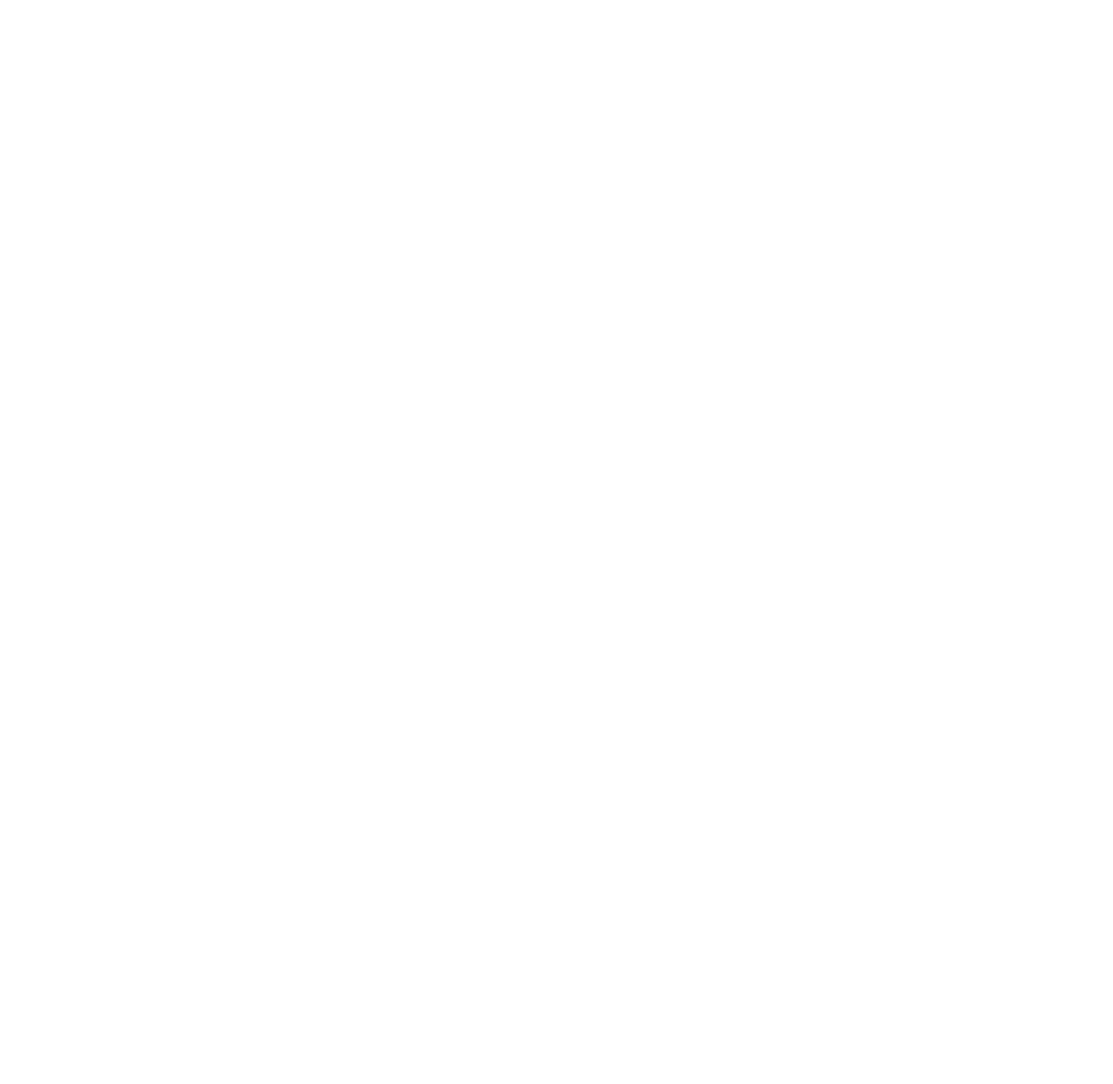
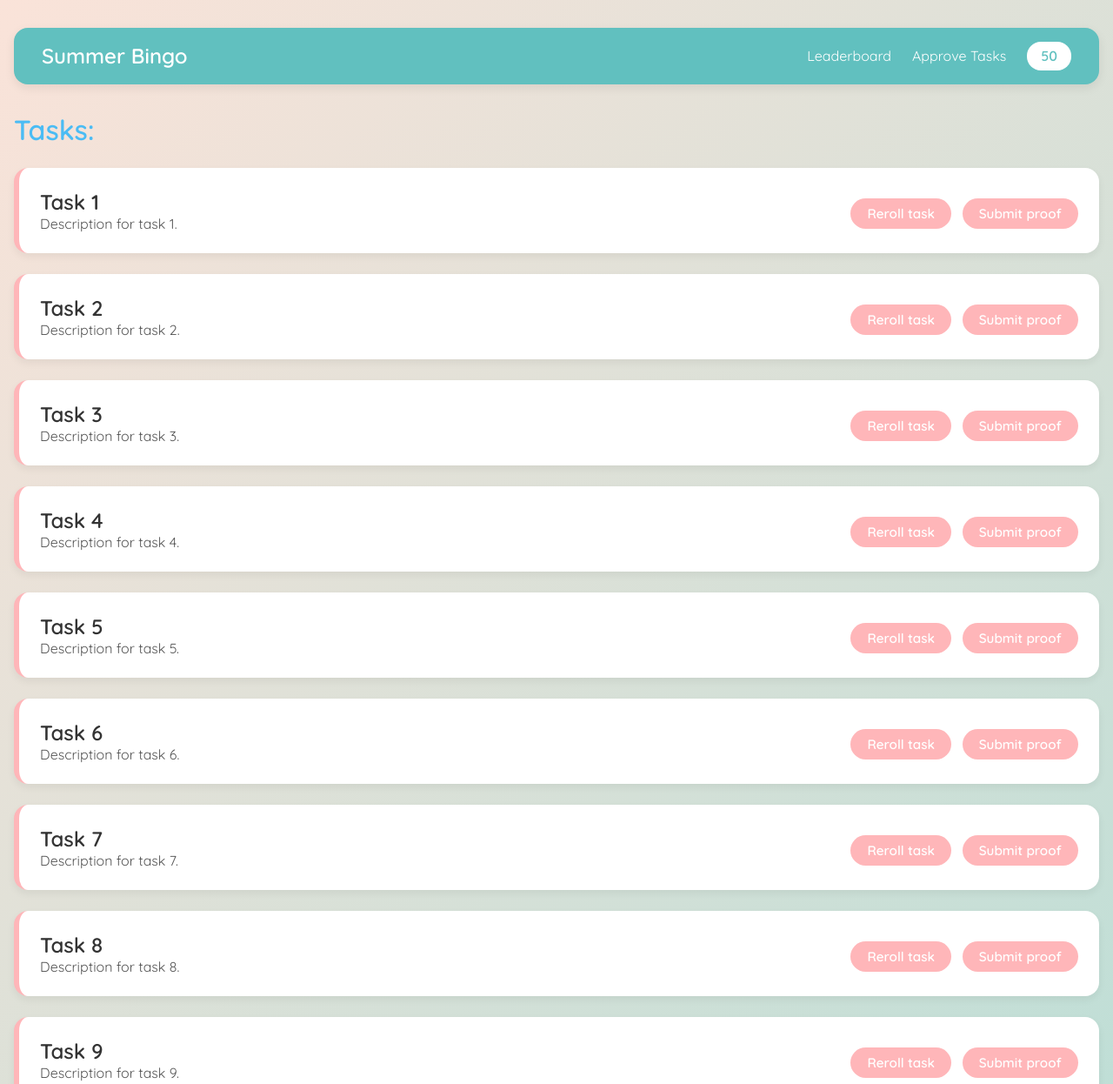
Before and after one commit to m1orez/summer-bingo, a plain HTML site: page pages/tasks.html in a window 1280 px wide. Shown: the top 1246 px of the page at 87% size. Before the commit the page ends 800 px from the top, so only its background shows below. Drawn offline with Linux system fonts and the light colour scheme.

Commit message:
tasks page added - styling changed to have the same theme everywhere

```diff
--- a/pages/tasks.html
+++ b/pages/tasks.html
@@ -0,0 +1,137 @@
+<!DOCTYPE html>
+<html lang="en">
+<head>
+  <meta charset="UTF-8" />
+  <meta name="viewport" content="width=device-width, initial-scale=1.0"/>
+  <title>Tasks | Summer Bingo</title>
+  <link rel="stylesheet" href="../styles/tasks.css" />
+</head>
+<body>
+  <nav>
+    <a href="./tasks.html" class="brand">Summer Bingo</a>
+
+    <div class="nav-items">
+      <a href="#">Leaderboard</a>
+      <a href="#">Approve Tasks</a>
+      <p id="seashells">50</p>
+    </div>
+  </nav>
+
+  <main>
+    <h1 class="page-title">Tasks:</h1>
+    <div class="tasks-wrapper">
+
+      <div class="taskContainer" id="task1">
+        <div class="task-info">
+          <h2>Task 1</h2>
+          <p>Description for task 1.</p>
+        </div>
+        <div class="task-actions">
+          <button class="reroll-btn">Reroll task</button>
+          <a href="./taskProof.html" class="proof-btn">Submit proof</a>
+        </div>
+      </div>
+
+      <div class="taskContainer" id="task2">
+        <div class="task-info">
+          <h2>Task 2</h2>
+          <p>Description for task 2.</p>
+        </div>
+        <div class="task-actions">
+          <button class="reroll-btn">Reroll task</button>
+          <a href="./taskProof.html" class="proof-btn">Submit proof</a>
+        </div>
+      </div>
+
+      <div class="taskContainer" id="task3">
+        <div class="task-info">
+          <h2>Task 3</h2>
+          <p>Description for task 3.</p>
+        </div>
+        <div class="task-actions">
+          <button class="reroll-btn">Reroll task</button>
+          <a href="./taskProof.html" class="proof-btn">Submit proof</a>
+        </div>
+      </div>
+
+      <div class="taskContainer" id="task4">
+        <div class="task-info">
+          <h2>Task 4</h2>
+          <p>Description for task 4.</p>
+        </div>
+        <div class="task-actions">
+          <button class="reroll-btn">Reroll task</button>
+          <a href="./taskProof.html" class="proof-btn">Submit proof</a>
+        </div>
+      </div>
+
+      <div class="taskContainer" id="task5">
+        <div class="task-info">
+          <h2>Task 5</h2>
+          <p>Description for task 5.</p>
+        </div>
+        <div class="task-actions">
+          <button class="reroll-btn">Reroll task</button>
+          <a href="./taskProof.html" class="proof-btn">Submit proof</a>
+        </div>
+      </div>
+
+      <div class="taskContainer" id="task6">
+        <div class="task-info">
+          <h2>Task 6</h2>
+          <p>Description for task 6.</p>
+        </div>
+        <div class="task-actions">
+          <button class="reroll-btn">Reroll task</button>
+          <a href="./taskProof.html" class="proof-btn">Submit proof</a>
+        </div>
+      </div>
+
+      <div class="taskContainer" id="task7">
+        <div class="task-info">
+          <h2>Task 7</h2>
+          <p>Description for task 7.</p>
+        </div>
+        <div class="task-actions">
+          <button class="reroll-btn">Reroll task</button>
+          <a href="./taskProof.html" class="proof-btn">Submit proof</a>
+        </div>
+      </div>
+
+      <div class="taskContainer" id="task8">
+        <div class="task-info">
+          <h2>Task 8</h2>
+          <p>Description for task 8.</p>
+        </div>
+        <div class="task-actions">
+          <button class="reroll-btn">Reroll task</button>
+          <a href="./taskProof.html" class="proof-btn">Submit proof</a>
+        </div>
+      </div>
+
+      <div class="taskContainer" id="task9">
+        <div class="task-info">
+          <h2>Task 9</h2>
+          <p>Description for task 9.</p>
+        </div>
+        <div class="task-actions">
+          <button class="reroll-btn">Reroll task</button>
+          <a href="./taskProof.html" class="proof-btn">Submit proof</a>
+        </div>
+      </div>
+
+      <div class="taskContainer" id="task10">
+        <div class="task-info">
+          <h2>Task 10</h2>
+          <p>Description for task 10.</p>
+        </div>
+        <div class="task-actions">
+          <button class="reroll-btn">Reroll task</button>
+          <a href="./taskProof.html" class="proof-btn">Submit proof</a>
+        </div>
+      </div>
+
+    </div>
+  </main>
+</body>
+</html>
--- a/styles/index.css
+++ b/styles/index.css
@@ -1,14 +1,16 @@
+@import url('https://fonts.googleapis.com/css2?family=Quicksand:wght@400;600&display=swap');
+
 * {
   margin: 0;
   padding: 0;
   box-sizing: border-box;
-    font-family: 'Poppins', sans-serif;
+  font-family: 'Quicksand', sans-serif;
 }
 
 body {
   display: flex;
   height: 100vh;
-    background: linear-gradient(135deg, #a0eec0 0%, #ffe8a3 100%);
+  background: linear-gradient(135deg, #FAE3D9, #BBDED6);
   color: #333;
 }
 
@@ -25,14 +27,14 @@ img {
   display: flex;
   flex-direction: column;
   justify-content: center;
-    background-color: rgba(255, 255, 255, 0.85);
-    backdrop-filter: blur(10px);
-    color: #333;
+  background-color: rgba(255, 255, 255, 0.9);
+  border-radius: 1.5rem;
+  box-shadow: 0 4px 12px rgba(0, 0, 0, 0.08);
 }
 
 #login h1 {
-    font-size: 3.5rem;
-    color: #FFA07A;
+  font-size: 3rem;
+  color: #61C0BF;
   margin-bottom: 1rem;
 }
 
@@ -50,39 +52,39 @@ img {
   display: block;
   margin-bottom: 0.5rem;
   color: #333;
-    font-weight: bold;
+  font-weight: 600;
 }
 
 .input-container input {
   width: 100%;
   padding: 0.75rem 1rem;
   border: 1px solid #ccc;
-    border-radius: 12px;
+  border-radius: 1rem;
   background-color: #fff;
   font-size: 1rem;
   transition: border 0.3s ease;
 }
 
 .input-container input:focus {
-    border-color: #FF7F50;
+  border-color: #FFB6B9;
   outline: none;
 }
 
 button {
   padding: 0.8rem 1.5rem;
-    background-color: #40E0D0;
+  background-color: #FFB6B9;
   color: white;
   font-size: 1.1rem;
-    font-weight: bold;
+  font-weight: 600;
   border: none;
-    border-radius: 12px;
+  border-radius: 2rem;
   cursor: pointer;
   transition: background-color 0.3s ease;
-    margin-top: 1rem;
 }
 
 button:hover {
-    background-color: #30cfc0;
+  background-color: #FAD4C0;
+  color: #333;
 }
 
 form p {
@@ -92,13 +94,14 @@ form p {
 }
 
 form a {
-    color: #FFA07A;
+  color: #61C0BF;
   text-decoration: none;
 }
 
 form a:hover {
   text-decoration: underline;
 }
+
 @media (max-width: 768px) {
   body {
     flex-direction: column;
@@ -109,43 +112,13 @@ form a:hover {
     height: 40vh;
   }
 
-    .signup,
   #login {
     width: 100vw;
-        padding: 2rem 1.5rem;
+    padding: 2rem;
     text-align: center;
   }
 
-    .signup h1,
   #login h1 {
-        font-size: 2.5rem;
-    }
-
-    .signup p,
-    #login p {
-        font-size: 1rem;
-    }
-
-    .input-container {
-        text-align: left;
-    }
-
-    .input-container label {
-        font-size: 0.95rem;
-    }
-
-    .input-container input {
-        font-size: 1rem;
-        padding: 0.7rem 1rem;
-    }
-
-    button {
-        font-size: 1rem;
-        padding: 0.7rem;
-        width: 100%;
-    }
-
-    form p {
-        font-size: 0.9rem;
+    font-size: 2rem;
   }
 }
--- a/styles/interests.css
+++ b/styles/interests.css
@@ -1,12 +1,14 @@
+@import url('https://fonts.googleapis.com/css2?family=Quicksand:wght@400;600&display=swap');
+
 * {
   margin: 0;
   padding: 0;
   box-sizing: border-box;
-    font-family: 'Poppins', sans-serif;
+  font-family: 'Quicksand', sans-serif;
 }
 
 body {
-    background: linear-gradient(135deg, #fff1e6 0%, #c7f9cc 100%);
+  background: linear-gradient(135deg, #FAE3D9, #BBDED6);
   color: #333;
   padding: 2rem;
   min-height: 100vh;
@@ -16,7 +18,7 @@
   font-size: 2rem;
   text-align: center;
   margin-bottom: 2rem;
-    color: #ff8ba7;
+  color: #61C0BF;
 }
 
 p {
@@ -35,47 +37,46 @@
 }
 
 .interestCard {
-    background-color: #fff9f0;
-    padding: 1rem 1.5rem;
-    border-radius: 2rem;
+  background-color: #ffffff;
+  padding: 1.5rem;
+  border-radius: 1.5rem;
   cursor: pointer;
   transition: all 0.3s ease;
-    box-shadow: 0 4px 8px rgba(0, 0, 0, 0.05);
-    border: 2px solid transparent;
+  box-shadow: 0 4px 10px rgba(0, 0, 0, 0.06);
+  border: 3px solid transparent;
   display: flex;
   flex-direction: column;
   gap: 0.5rem;
 }
 
 .interestCard h2 {
-    font-size: 1.1rem;
-    color: #344e41;
-    gap: 0.5rem;
+  font-size: 1.2rem;
+  color: #61C0BF;
   margin: 0;
 }
 
 .interestCard img {
-    width: 24px;
-    height: 24px;
+  width: 28px;
+  height: 28px;
   object-fit: contain;
 }
 
 .interestCard p {
-    font-size: 0.9rem;
+  font-size: 0.95rem;
   color: #555;
   text-align: left;
 }
 
 .interestCard:hover {
-    background: linear-gradient(135deg, #fefae0, #faedcd);
-    border-color: #f4a261;
-    box-shadow: 0 6px 12px rgba(244, 162, 97, 0.15);
-    transform: translateY(-3px);
+  background-color: #fefefe;
+  border-color: #FFB6B9;
+  transform: translateY(-4px);
+  box-shadow: 0 8px 16px rgba(75, 188, 244, 0.15);
 }
+
 .interestCard.selected {
   background: linear-gradient(135deg, #ffffff, #ffdae1);
-    border-color: #519ce7;
-    box-shadow: 0 8px 16px rgba(231, 111, 81, 0.25);
+  border-color: #61C0BF;
   transform: scale(1.02);
 }
 
@@ -84,23 +85,22 @@
   margin: 2rem auto;
   padding: 0.75rem 2rem;
   font-size: 1.1rem;
-    background: linear-gradient(135deg, #ffafcc, #cdb4db);
+  background: #FFB6B9;
   border: none;
   border-radius: 2rem;
   color: #fff;
   cursor: pointer;
-    box-shadow: 0 6px 12px rgba(0, 0, 0, 0.15);
+  box-shadow: 0 6px 12px rgba(0, 0, 0, 0.12);
   transition: all 0.3s ease;
   font-weight: 600;
   letter-spacing: 0.5px;
 }
 
 button:hover {
-    background: linear-gradient(135deg, #cdb4db, #ffafcc);
+  background-color: #FAD4C0;
+  color: #333;
   transform: scale(1.05);
-    box-shadow: 0 8px 16px rgba(0, 0, 0, 0.2);
 }
-
 
 @media (max-width: 600px) {
   .interest-grid {
@@ -114,7 +114,7 @@
 
   .interestCard {
     padding: 1rem;
-        border-radius: 1.5rem;
+    border-radius: 1rem;
   }
 
   .interestCard h2 {
@@ -126,7 +126,7 @@
   }
 
   .interestCard img {
-        width: 20px;
-        height: 20px;
+    width: 24px;
+    height: 24px;
   }
 }
--- a/styles/register.css
+++ b/styles/register.css
@@ -1,14 +1,16 @@
+@import url('https://fonts.googleapis.com/css2?family=Quicksand:wght@400;600&display=swap');
+
 * {
   margin: 0;
   padding: 0;
   box-sizing: border-box;
-    font-family: 'Poppins', sans-serif;
+  font-family: 'Quicksand', sans-serif;
 }
 
 body {
   display: flex;
   height: 100vh;
-    background: linear-gradient(135deg, #fefcea 0%, #d3f6f3 100%);
+  background: linear-gradient(135deg, #FAE3D9, #BBDED6);
   color: #333;
 }
 
@@ -24,13 +26,14 @@ img {
   display: flex;
   flex-direction: column;
   justify-content: center;
-    background-color: rgba(255, 255, 255, 0.8);
-    backdrop-filter: blur(10px);
+  background-color: rgba(255, 255, 255, 0.9);
+  border-radius: 1.5rem;
+  box-shadow: 0 4px 12px rgba(0, 0, 0, 0.08);
 }
 
 .signup h1 {
   font-size: 3rem;
-    color: #FF7F50;
+  color: #61C0BF;
   margin-bottom: 1rem;
 }
 
@@ -41,46 +44,46 @@ img {
 }
 
 .input-container {
-    margin-bottom: 1rem;
+  margin-bottom: 1.5rem;
 }
 
 .input-container label {
   display: block;
   margin-bottom: 0.5rem;
   color: #333;
-    font-weight: bold;
+  font-weight: 600;
 }
 
 .input-container input {
   width: 100%;
   padding: 0.75rem 1rem;
   border: 1px solid #ccc;
-    border-radius: 12px;
-    background-color: #fefefe;
+  border-radius: 1rem;
+  background-color: #fff;
   font-size: 1rem;
   transition: border 0.3s ease;
 }
 
 .input-container input:focus {
-    border-color: #FFB347;
+  border-color: #FFB6B9;
   outline: none;
 }
 
 button {
   padding: 0.8rem 1.5rem;
-    background-color: #FFD700;
-    color: #333;
-    font-weight: bold;
+  background-color: #FFB6B9;
+  color: white;
   font-size: 1.1rem;
+  font-weight: 600;
   border: none;
-    border-radius: 12px;
+  border-radius: 2rem;
   cursor: pointer;
   transition: background-color 0.3s ease;
-    margin-top: 1rem;
 }
 
 button:hover {
-    background-color: #FFC300;
+  background-color: #FAD4C0;
+  color: #333;
 }
 
 form p {
@@ -90,13 +93,14 @@ form p {
 }
 
 form a {
-    color: #FF7F50;
+  color: #61C0BF;
   text-decoration: none;
 }
 
 form a:hover {
   text-decoration: underline;
 }
+
 @media (max-width: 768px) {
   body {
     flex-direction: column;
@@ -107,43 +111,13 @@ form a:hover {
     height: 40vh;
   }
 
-    .signup,
-    #login {
+  .signup {
     width: 100vw;
-        padding: 2rem 1.5rem;
+    padding: 2rem;
     text-align: center;
   }
 
-    .signup h1,
-    #login h1 {
-        font-size: 2.5rem;
-    }
-
-    .signup p,
-    #login p {
-        font-size: 1rem;
-    }
-
-    .input-container {
-        text-align: left;
-    }
-
-    .input-container label {
-        font-size: 0.95rem;
-    }
-
-    .input-container input {
-        font-size: 1rem;
-        padding: 0.7rem 1rem;
-    }
-
-    button {
-        font-size: 1rem;
-        padding: 0.7rem;
-        width: 100%;
-    }
-
-    form p {
-        font-size: 0.9rem;
+  .signup h1 {
+    font-size: 2rem;
   }
 }
--- /dev/null
+++ b/styles/tasks.css
@@ -0,0 +1,172 @@
+@import url('https://fonts.googleapis.com/css2?family=Quicksand:wght@400;600&display=swap');
+
+* {
+  margin: 0;
+  padding: 0;
+  box-sizing: border-box;
+  font-family: 'Quicksand', sans-serif;
+}
+
+body {
+  background: linear-gradient(135deg, #FAE3D9, #BBDED6);
+  min-height: 100vh;
+  padding: 2rem 1rem;
+  color: #333;
+}
+
+nav {
+  display: flex;
+  justify-content: space-between;
+  align-items: center;
+  background-color: #61C0BF;
+  padding: 1rem 2rem;
+  border-radius: 1rem;
+  margin-bottom: 2rem;
+  flex-wrap: wrap;
+  gap: 1rem;
+  box-shadow: 0 4px 12px rgba(0, 0, 0, 0.08);
+}
+
+nav > a {
+  color: #ffffff;
+  font-weight: 600;
+  text-decoration: none;
+  font-size: 1.5rem;
+}
+
+nav div {
+  display: flex;
+  align-items: center;
+  gap: 1.5rem;
+  flex-wrap: wrap;
+}
+
+nav div a {
+  color: #ffffff;
+  font-weight: 500;
+  text-decoration: none;
+  font-size: 1rem;
+}
+
+#seashells {
+  font-size: 1rem;
+  font-weight: 600;
+  background-color: #ffffff;
+  color: #61C0BF;
+  padding: 0.4rem 1rem;
+  border-radius: 1rem;
+}
+
+h1 {
+  font-size: 2rem;
+  color: #4BBCF4;
+  margin-bottom: 1.5rem;
+}
+
+.taskContainer {
+  display: flex;
+  flex-direction: column;
+  gap: 0.5rem;
+  background-color: #ffffff;
+  border-left: 6px solid #FFB6B9;
+  padding: 1.5rem;
+  margin-bottom: 1.5rem;
+  border-radius: 1rem;
+  text-decoration: none;
+  color: inherit;
+  transition: transform 0.2s ease, box-shadow 0.3s ease;
+  box-shadow: 0 4px 10px rgba(0, 0, 0, 0.06);
+}
+
+.taskContainer:hover {
+  transform: translateY(-4px);
+  box-shadow: 0 8px 16px rgba(75, 188, 244, 0.15);
+}
+
+.taskContainer h1 {
+  font-size: 1.4rem;
+  color: #61C0BF;
+}
+
+.taskContainer p {
+  font-size: 1rem;
+  color: #555;
+}
+
+.taskContainer button,
+.taskContainer a[href*="taskProof.html"] {
+  align-self: flex-start;
+  margin-top: 0.5rem;
+  padding: 0.5rem 1.2rem;
+  border: none;
+  border-radius: 2rem;
+  background-color: #FFB6B9;
+  color: #fff;
+  font-weight: 600;
+  cursor: pointer;
+  transition: all 0.3s ease;
+  font-size: 0.95rem;
+  text-decoration: none;
+}
+
+.taskContainer button:hover,
+.taskContainer a[href*="taskProof.html"]:hover {
+  background-color: #FAD4C0;
+  color: #333;
+}
+
+@media (min-width: 768px) {
+  .taskContainer {
+    flex-direction: row;
+    justify-content: space-between;
+    align-items: center;
+  }
+
+  .taskContainer h1 {
+    flex: 1;
+    font-size: 1.5rem;
+  }
+
+  .taskContainer p {
+    flex: 2;
+    margin: 0;
+  }
+
+  .taskContainer button,
+  .taskContainer a[href*="taskProof.html"] {
+    flex-shrink: 0;
+    margin-left: 0.5rem;
+  }
+}
+
+
+@media (max-width: 480px) {
+  nav {
+    flex-direction: column;
+    align-items: flex-start;
+  }
+
+  nav div {
+    flex-direction: column;
+    align-items: flex-start;
+  }
+
+  .taskContainer {
+    padding: 1rem;
+  }
+
+  .taskContainer h1 {
+    font-size: 1.2rem;
+  }
+
+  .taskContainer p {
+    font-size: 0.9rem;
+  }
+
+  .taskContainer button,
+  .taskContainer a[href*="taskProof.html"] {
+    width: 100%;
+    text-align: center;
+    margin-bottom: 0.5rem;
+  }
+}
```
Lines whose indentation alone changed are shown as unchanged.
